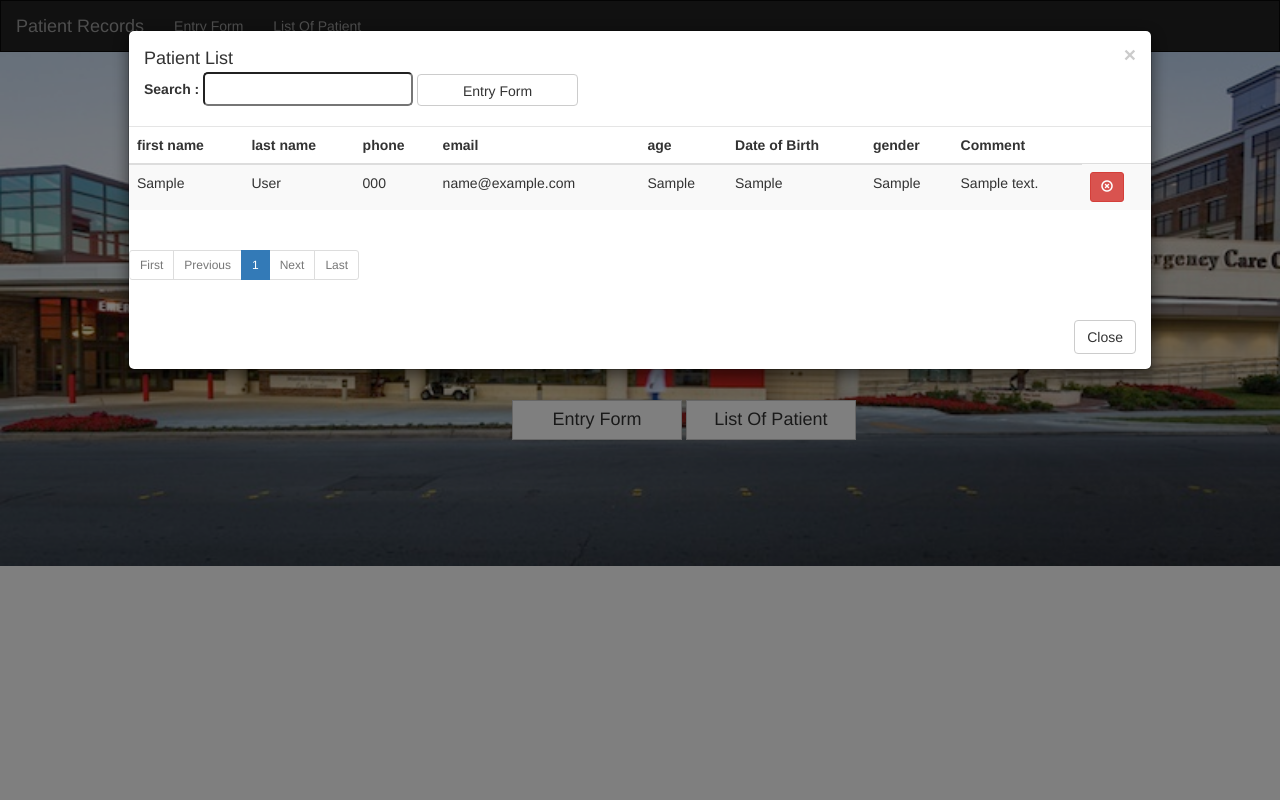
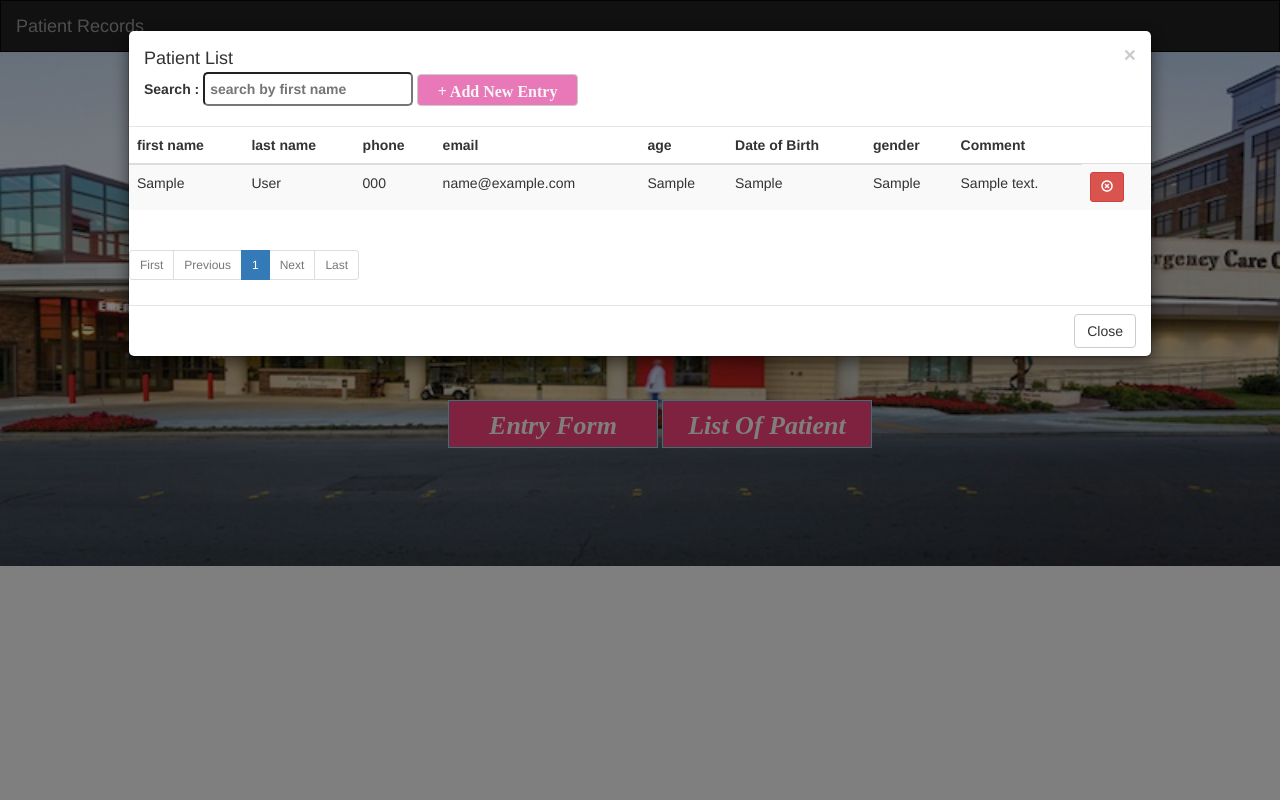
Before and after one commit to anand-tiwari/patientinfo, a Django app: page / in a window 1280 px wide, after a click on "List Of Patient". Run offline with Django 3.2, Linux system fonts and the light colour scheme; tables that the repository leaves empty hold one stand-in row (values such as "Sample post"); some libraries are stand-ins or nearby versions.

Commit message:
clean up process

```diff
--- a/hospital/urls.py
+++ b/hospital/urls.py
@@ -1,27 +1,9 @@
-"""hospital URL Configuration
-
-The `urlpatterns` list routes URLs to views. For more information please see:
-    https://docs.djangoproject.com/en/1.10/topics/http/urls/
-Examples:
-Function views
-    1. Add an import:  from my_app import views
-    2. Add a URL to urlpatterns:  url(r'^$', views.home, name='home')
-Class-based views
-    1. Add an import:  from other_app.views import Home
-    2. Add a URL to urlpatterns:  url(r'^$', Home.as_view(), name='home')
-Including another URLconf
-    1. Import the include() function: from django.conf.urls import url, include
-    2. Add a URL to urlpatterns:  url(r'^blog/', include('blog.urls'))
-"""
 from django.conf.urls import url, include
 from django.contrib import admin
 from patientinformation import views as patientinformation_views
 
 urlpatterns = [
 	url(r'^$',patientinformation_views.home, name='home'),
-    # delete below tow lines of code for navigation
-    url(r'^patientform$',patientinformation_views.patientform, name='patientform'),
-    url(r'^displaylist$',patientinformation_views.displayPage, name='displayPage'),
 
     url(r'^addpatient/$',patientinformation_views.addpatient, name='addpatient'),
 	url(r'^showpatient$',patientinformation_views.showpatient, name='showpatient'),
--- a/patientinformation/models.py
+++ b/patientinformation/models.py
@@ -1,6 +1,5 @@
 from django.db import models
 
-# Create your models here.
 class Patient(models.Model):
  	"""docstring for Patient """
  	first_name = models.CharField(max_length=100,null=True)
--- a/patientinformation/views.py
+++ b/patientinformation/views.py
@@ -9,18 +9,6 @@ from django.shortcuts import render_to_response
 def home(request):
 	template = 'index.html'
 	return render(request, template,{})
-
-#  Navigate to form page
-def patientform(request):
-	context = ""
-	template = 'add.html'
-	return render(request, template, {})
-
-# Navigate to the Display page
-def displayPage(request):
-	template = 'show.html'
-	return render(request, template, {})
-
 
 # Add patient to the database
 def addpatient(request):
--- a/templates/base.html
+++ b/templates/base.html
@@ -6,7 +6,6 @@
     content="width=device-width, initial-scale=1, maximum-scale=1, user-scalable=no">
 <link rel="stylesheet" href="/static/libs/bootstrap.min.css">
 <link rel="stylesheet" type="text/css" href="http://netdna.bootstrapcdn.com/bootstrap/3.1.1/css/bootstrap.min.css">
-<!-- both include are same we can use any of them to include files output will be same -->
 <link rel="stylesheet" href="/static/css/main.css">
 
 </head>
--- a/templates/index.html
+++ b/templates/index.html
@@ -3,6 +3,7 @@
 {% block content %}
 {% verbatim %}
 <!-- <img class="home-back-img" src="/static/img/hosp.png"> -->
+<!--  Home page with two buttons -->
 <div>
 	<h1 class="heading"> Welcome to Park Hospital </h1>
 	<div class="homepage">
@@ -16,7 +17,9 @@
 	</div>
 </div>
 
+
 <!-- Display list of all Patients -->
+<!-- display modalbox html code  -->
 <div id="list_of_patient" class="modal fade" role="dialog" ng-init="displyPatient()">
   <div class="modal-dialog">
     <!-- Modal content-->
@@ -25,10 +28,10 @@
         <button type="button" class="close" data-dismiss="modal">&times;</button>
         <h4 class="modal-title">Patient List</h4>
         <label> Search :
-        	<input type="text" ng-model="search" class="search-box" />
+        	<input type="text" ng-model="search" class="search-box" placeholder="search by first name" />
         </label>
         <button class="entry_button btn btn-default" data-toggle="modal" data-target="#entryform">
-			Entry Form
+			+ Add New Entry
 		</button>
       </div>
       <div class="modal-body">
@@ -46,7 +49,7 @@
 				</tr>
 			</thead>
 			<tbody>
-				<tr ng-repeat="row in patientLits | filter:search | filter:paginate">
+				<tr ng-repeat="row in patientLits | filter: { fields: { first_name: search}} | filter:paginate">
 					<td>{{row.fields.first_name}}</td>
 					<td>{{row.fields.last_name}}</td>
 					<td>{{row.fields.phone}}</td>
@@ -77,7 +80,9 @@
 
 <!-- end of display list -->
 
+
 <!-- Patient form start -->
+<!-- Entry Form modal box html code  -->
 <div id="entryform" class="modal fade" role="dialog">
   <div class="modal-dialog">
     <!-- Modal content-->
@@ -92,55 +97,48 @@
 		    <!-- pass in the variable if our form is valid or invalid -->
 		    <form name="userForm" ng-submit="submitForm(userForm.$valid)" novalidate >
 		    	<!-- novalidate prevents HTML5 validation since we will be validating ourselves -->
-
-		        <!-- FIRSTNAME -->
-
-	        	<div class="form-group col-sm-6">
+		    	<!-- FIRSTNAME -->
+		    	<div class="form-group col-sm-6">
 		            <label>First Name</label>
 		            <input type="text" name="first_name" class="form-control" ng-model="patient.first_name"
-		            ng-minlength="3" ng-maxlength="8" ng-required="true">
-		            <p ng-show="userForm.first_name.$error.minlength" class="help-block">
-		            	Firstname is too short.</p>
-  					<p ng-show="userForm.first_name.$error.maxlength" class="help-block">
-  					Firstname is too long.</p>
+		            ng-required="true">
+		            <p ng-show="userForm.first_name.$invalid" class="help-block">
+		            	Firstname is required.
+		            </p>
 	        	</div>
-
-		        <!-- LASTNAME -->
+		       <!-- LASTNAME -->
 		        <div class="form-group col-sm-6">
 		            <label>Last Name</label>
 		            <input type="text" name="last_name" class="form-control" ng-model="patient.last_name"
-		            ng-minlength="3" ng-maxlength="8" ng-required="true">
-		            <p ng-show="userForm.last_name.$error.minlength" class="help-block">Lastname is too short.
+		            ng-required="true">
+		            <p ng-show="userForm.last_name.$invalid" class="help-block">Lastname is required
 		            </p>
-					<p ng-show="userForm.last_name.$error.maxlength" class="help-block">Lastname is too long.</p>
 		        </div>
-
-
-		        <!-- AGE -->
+		        <!-- Date of Birth -->
 		        <div class="form-group col-sm-6">
-		            <label>Age</label>
-		            <input type="number" name="age" class="form-control" ng-min="0" ng-model="patient.age" required>
-		            <p ng-show="userForm.age.$invalid && !userForm.age.$pristine" class="help-block">age is required</p>
-		            <p ng-show="userForm.age.$error.min" class="help-block">age always be positive</p>
+		            <label>Date of Birth</label>
+		            <input type="date" class="form-control" max="{{date | date:'yyyy-MM-dd'}}" name="dob"
+		            placeholder="Date of Birth" ng-model="patient.dob" data-ng-modal="value"
+		            ng-change="getAge(patient.dob)">
+  					<p ng-show="userForm.dob.$error.max" class="help-block">Date of Birth is less than todays</p>
 		        </div>
-
 		        <!-- Phone Number -->
 		        <div class="form-group col-sm-6">
 		            <label>Phone Number</label>
 		            <input type="text" class="form-control" ng-minlength="10" ng-maxlength="10" name="phone"
-		            placeholder="Phone" ng-model="patient.phone" ng-required="true">
-		            <p ng-show="userForm.phone.$error.minlength" class="help-block">Phone number not less that 10 char</p>
-  					<p ng-show="userForm.phone.$error.maxlength" class="help-block">Phone number not more than 10 char</p>
+		            placeholder="Phone" ng-model="patient.phone" ng-required="true"
+		            ng-pattern="/^[\+]?[(]?[0-9]{3}[)]?[-\s\.]?[0-9]{3}[-\s\.]?[0-9]{4,6}$/">
+		            <p ng-show="userForm.phone.$error.pattern" class="help-block">Only digits are allowed</p>
+		            <p ng-show="userForm.phone.$valid && !userForm.phone.$pristine" class="help-block">
+		            	Must be 10 digits
+		            </p>
 		        </div>
-
-		      	<!-- Date of Birth -->
+		        <!-- AGE -->
 		        <div class="form-group col-sm-6">
-		            <label>Date of Birth</label>
-		            <input type="date" class="form-control" ng-data-modal="value" max="{{date | date:'yyyy-MM-dd'}}" name="dob"
-		            placeholder="Date of Birth" ng-model="patient.dob">
-  					<p ng-show="userForm.dob.$error.max" class="help-block">Date of Birth is less than todays</p>
+		            <label>Age</label>
+		            <input type="number" name="age" class="form-control" ng-min="0" ng-model="patient.age" required
+		            ng-disabled="true">
 		        </div>
-
 		        <!-- EMAIL -->
 		        <div class="form-group col-sm-6">
 		            <label>Email</label>
@@ -153,25 +151,20 @@
     				<select ng-model="patient.gender" ng-options="g.type for g in genderList" style="width:100%;height:30px;">
     				</select>
 		        </div>
-
 		        <!-- Text Information -->
 		        <div class="form-group col-sm-6">
       				<label for="comment">Text Information </label>
       				<textarea ng-model="patient.comment" class="form-control" rows="3"></textarea>
     			</div>
-
 		        <!-- SUBMIT BUTTON -->
 		        <button type="submit" class="btn btn-primary form-sumbit-button" ng-disabled="userForm.$invalid">Submit</button>
 		    </form>
-
 		</div><!-- col-sm-11 -->
-
       </div>
       <div class="modal-footer">
         <button type="button" class="btn btn-default" data-dismiss="modal">Close</button>
       </div>
     </div>
-
   </div>
 </div>
 <!--  end of Patient form -->
--- a/templates/navbar.html
+++ b/templates/navbar.html
@@ -2,9 +2,4 @@
 	<div class="navbar-header">
 		<a class="navbar-brand" href="{% url 'home' %}">Patient Records</a>
 	</div>
-	<ul class="nav navbar-nav">
-		<!-- delete the above code for deleting navigation -->
-		<li><a href="{% url 'patientform' %}">Entry Form </a></li>
-		<li><a href="{% url 'displayPage' %}">List Of Patient</a></li>
-	</ul>
 </nav>
--- a/templates/static/css/main.css
+++ b/templates/static/css/main.css
@@ -1,16 +1,27 @@
 /* for common css*/
 .custom_button{
-    width: 170px;
-    height: 40px;
+    width: 210px;
+    height: 48px;
     border-radius: 0px;
-    font-size: 18px;
+    font-size: 26px;
+    font-style: italic !important;
+    font-family: -webkit-pictograph !important;
+    border-color: #71E5E8 !important;
+    background: #FF4581 !important;
+    font-weight: 900;
+    color: white;
 }
+
+button.custom_button:hover {
+    background: #33BFBC !important;
+}
+
 .navbar { border-radius:0 !important;}
 
 .homepage{
 	position: absolute;
 	top: 50%;
-	left: 40%;
+	left: 35%;
 	z-index: 2;
 }
 .row{
@@ -35,7 +46,10 @@ body{
 .form-sumbit-button{
 	margin-left: 15px;
 }
-
+.help-block{
+	color: red;
+	font-family: initial;
+}
 
 /* for model-box css*/
 .search-box{
@@ -46,6 +60,15 @@ body{
 .entry_button{
 	width: 161px;
     height: 32px;
+    background: #E878B7;
+    color: whitesmoke;
+    font-weight: 900;
+    font-size: 16px;
+    font-family: initial;
+}
+.entry_button:hover{
+	background: #E878B7 !important;
+    color: whitesmoke;
 }
 
 #list_of_patient > .modal-dialog {
@@ -65,16 +88,6 @@ body{
 }
 
 .modal-footer{
-	border-top: 0px !important;
+	padding: 8px 15px;
+	margin-top: 0px;
 }
-
-
-/* for nav-bar css*/
-.form-area{
-	background-color: cadetblue;
-}
-
-.showTable{
-	background: whitesmoke !important;
-    padding: 0px 8px !important;
-}
--- a/templates/static/js/controllers.js
+++ b/templates/static/js/controllers.js
@@ -1,4 +1,14 @@
-mainApp.controller('MainCtrl', ['$scope','$rootScope','$http', function($scope, $rootScope, $http) {
+mainApp.controller('MainCtrl', ['$scope','$http', function($scope, $http) {
+
+// form json object for posting data
+$scope.date = new Date();
+$scope.genderList = [
+  {type:'male'},
+  {type:'female'}
+];
+$scope.patient = {};
+$scope.patient.gender = $scope.genderList[0].type;
+// end of json object
 
 // Pagination part start
 $scope.currentPage = 1;
@@ -12,15 +22,14 @@ mainApp.controller('MainCtrl', ['$scope','$rootScope','$http', function($scope,
 };
 // end of pagination
 
-    // form json object for posting data
-    $scope.date = new Date();
-    $scope.genderList = [
-      {type:'male'},
-      {type:'female'}
-    ];
-    $scope.patient = {};
-    $scope.patient.gender = $scope.genderList[0].type;
-    // end of json object
+// form validation part
+$scope.getAge = function(value){
+  var date = new Date(value);
+  var ageDifMs = Date.now() - date.getTime();
+  var ageDate = new Date(ageDifMs);
+  $scope.patient.age = Math.abs(ageDate.getUTCFullYear() - 1970);
+}
+// end of validation part ..
 
 // function to submit the form after all validation has occurred
 $scope.submitForm = function(isValid) {
```
Also changed, not shown: templates/add.html (deleted, +0 -84 lines), templates/show.html (deleted, +0 -47 lines), 1 other file. Lines whose indentation alone changed are shown as unchanged.
